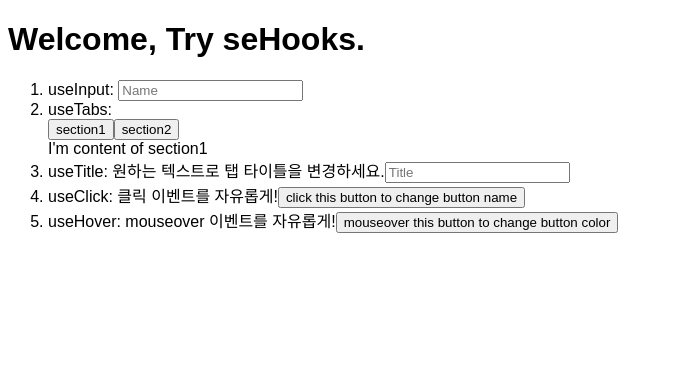
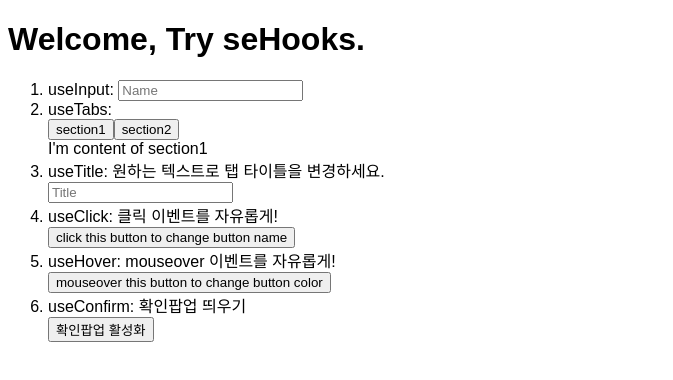
Before and after one commit to seheeeeee/seHooks, a React (Create React App) app: page / in a window 1280 px wide. Shown: the top 380 px of the page, without its empty margins (0-673 px from the left). Built offline with nearby package versions, Linux system fonts and the light colour scheme.

Commit message:
useConfirm

```diff
--- a/src/App.js
+++ b/src/App.js
@@ -14,7 +14,7 @@ const content = [
 ];
 
 export default function App() {
-  const { useInput, useTabs, useTitle, useClick, useHover } = hooks;
+  const { useInput, useTabs, useTitle, useClick, useHover, useConfirm } = hooks;
 
   // useInput
   const maxLen = (value) => value.length <= 10;
@@ -40,6 +40,11 @@ export default function App() {
     changeButtonHover.current.style.backgroundColor = "red";
   });
 
+  //useConfirm
+  const confirm = () => console.log("Hello World");
+  const reject = () => console.log("Bye world");
+  const confirmAction = useConfirm("Are you sure?", confirm, reject);
+
   return (
     <div className="App">
       <h1>Welcome, Try seHooks.</h1>
@@ -60,22 +65,34 @@ export default function App() {
         </li>
         <li>
           useTitle: 원하는 텍스트로 탭 타이틀을 변경하세요.
+          <div>
             <input
               placeholder="Title"
               onChange={(e) => setUserTitle(e.target.value)}
             />
+          </div>
         </li>
         <li>
           useClick: 클릭 이벤트를 자유롭게!
+          <div>
             <button ref={changeButton}>
               click this button to change button name
             </button>
+          </div>
         </li>
         <li>
           useHover: mouseover 이벤트를 자유롭게!
+          <div>
             <button ref={changeButtonHover}>
               mouseover this button to change button color
             </button>
+          </div>
+        </li>
+        <li>
+          useConfirm: 확인팝업 띄우기
+          <div>
+            <button onClick={confirmAction}>확인팝업 활성화</button>
+          </div>
         </li>
       </ol>
     </div>
--- a/src/hooks/index.js
+++ b/src/hooks/index.js
@@ -3,5 +3,6 @@ import useTabs from "./useTabs";
 import useTitle from "./useTitle";
 import useClick from "./useClick";
 import useHover from "./useHover";
+import useConfirm from "./useConfirm";
 
-export default { useInput, useTabs, useTitle, useClick, useHover };
+export default { useInput, useTabs, useTitle, useClick, useHover, useConfirm };
--- /dev/null
+++ b/src/hooks/useConfirm.js
@@ -0,0 +1,18 @@
+const useConfirm = (message = "", onConfirm, onCancel) => {
+  if (!onConfirm || typeof onConfirm !== "function") {
+    return;
+  }
+  if (onCancel && typeof onCancel !== "function") {
+    return;
+  }
+  const confirmAction = () => {
+    if (confirm(message)) {
+      onConfirm();
+    } else {
+      onCancel();
+    }
+  };
+  return confirmAction;
+};
+
+export default useConfirm;
```
Lines whose indentation alone changed are shown as unchanged.
